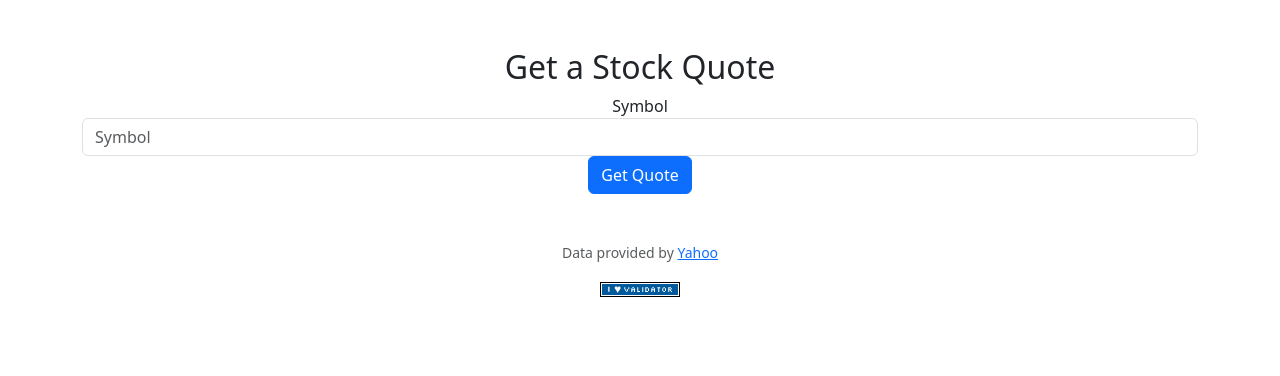
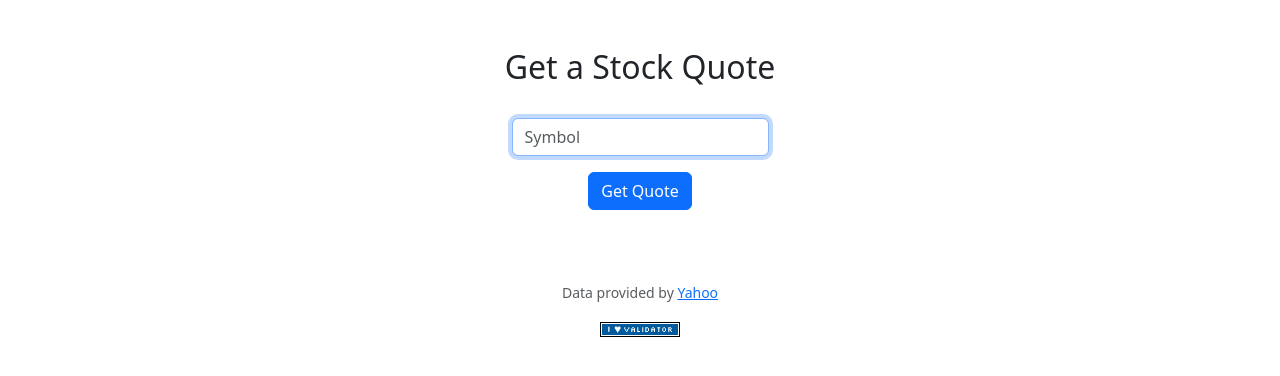
Before and after one commit to minortypo/cs50x, a Flask app: page /quote in a window 1280 px wide. Shown: the part 76-452 px from the top of the page. Run offline with Flask 3, Linux system fonts and the light colour scheme; the visitor is signed in with stand-in values (Sample User, id 1); some libraries are stand-ins or nearby versions.

Commit message:
Update quote.html

```diff
--- a/week-9/pset9/templates/quote.html
+++ b/week-9/pset9/templates/quote.html
@@ -5,14 +5,19 @@
 {% endblock %}
 
 {% block main %}
+
     <h2>Get a Stock Quote</h2>
-    <form class="form-group" action="/quote" method="post">
-        <label for="symbol">Symbol</label>
-        <input class="form-control" type="text" name="symbol" id="symbol" placeholder="Symbol">
+    <br>
+    <form action="/quote" method="POST">
+        <div class="mb-3">
+            <input id="symbol" autocomplete="off" autofocus class="form-control mx-auto w-auto" name="symbol" placeholder="Symbol" type="text">
+        </div>
         <button class="btn btn-primary" type="submit">Get Quote</button>
     </form>
+    <br>
     {% if quote %}
-        <h3>{{ quote['symbol'] }}</h3>
+        <h3>{{ quote['name'] }} ({{ quote['symbol'] }})</h3>
         <p>Price: {{ quote['price']|usd }}</p>
     {% endif %}
+
 {% endblock %}
```
